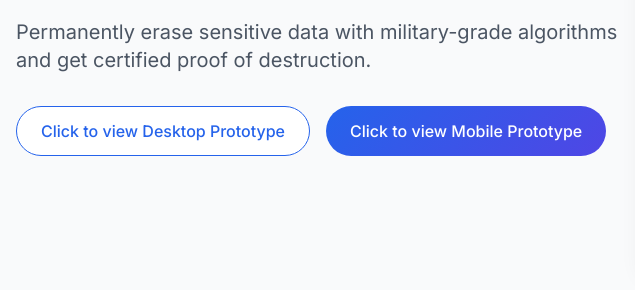
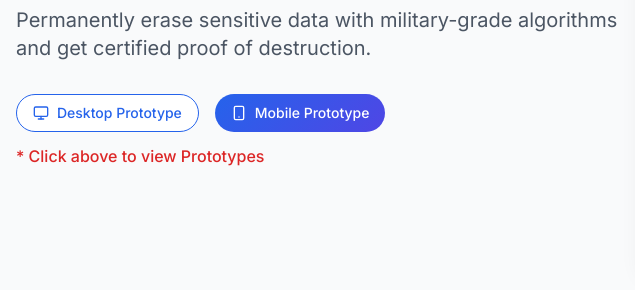
Before and after one commit to techmhzf/TrustWipe, a plain HTML site: page index.html in a window 1280 px wide. Shown: the part 359-649 px from the top of the page, 0-635 px from the left. Drawn offline with nearby package versions, Linux system fonts and the light colour scheme.

Commit message:
Now Done

```diff
--- a/index.html
+++ b/index.html
@@ -124,7 +124,6 @@
             </div>
         </div>
     </header>
-
 <!-- Hero Section -->
 <section class="py-20 px-4">
     <div class="container mx-auto flex flex-col md:flex-row items-center">
@@ -137,26 +136,38 @@
                 Permanently erase sensitive data with military-grade algorithms and get certified proof of
                 destruction.
             </p>
+
+            <!-- Buttons -->
             <div class="flex flex-col sm:flex-row space-y-4 sm:space-y-0 sm:space-x-4">
                 <button id="desktopproto"
-                        class="bg-white border border-blue-600 text-blue-600 px-6 py-3 rounded-full font-medium hover:bg-blue-50 transition-all flex items-center justify-center"
+                    class="bg-white border border-blue-600 text-blue-600 px-4 py-2 rounded-full text-sm font-medium hover:bg-blue-50 transition-all flex items-center justify-center space-x-2"
                     onclick="window.location.href='Final.html'">
-                        Click to view Desktop Prototype
-                    </button>
-                    <button id="mobileproto"
-                        class="gradient-bg text-white px-6 py-3 rounded-full font-medium hover:opacity-90 transition-all flex items-center justify-center"
-                        onclick="window.location.href='Mobile.html'">
-                        Click to view Mobile Prototype
+                    <i data-feather="monitor" class="w-4 h-4"></i>
+                    <span>Desktop Prototype</span>
                 </button>
 
+                <button id="mobileproto"
+                    class="gradient-bg text-white px-4 py-2 rounded-full text-sm font-medium hover:opacity-90 transition-all flex items-center justify-center space-x-2"
+                    onclick="window.location.href='Mobile.html'">
+                    <i data-feather="smartphone" class="w-4 h-4"></i>
+                    <span>Mobile Prototype</span>
+                </button>
             </div>
+
+            <!-- Red Text Below Buttons -->
+            <p class="text-red-600 text-m font-medium mt-3 text-center sm:text-left">
+                * Click above to view Prototypes
+            </p>
         </div>
+
+        <!-- Right Side Image -->
         <div class="md:w-1/2" data-aos="fade-left">
             <img src="https://i.pinimg.com/1200x/57/16/6a/57166a79afaabefac92058fa0b0a2709.jpg"
                 alt="Data Wiping Illustration" class="rounded-xl shadow-xl w-full">
         </div>
     </div>
 </section>
+
 
     <!-- Solutions Section -->
     <section id="solutions" class="py-20 bg-gray-50 px-4">
```
Lines whose indentation alone changed are shown as unchanged.
